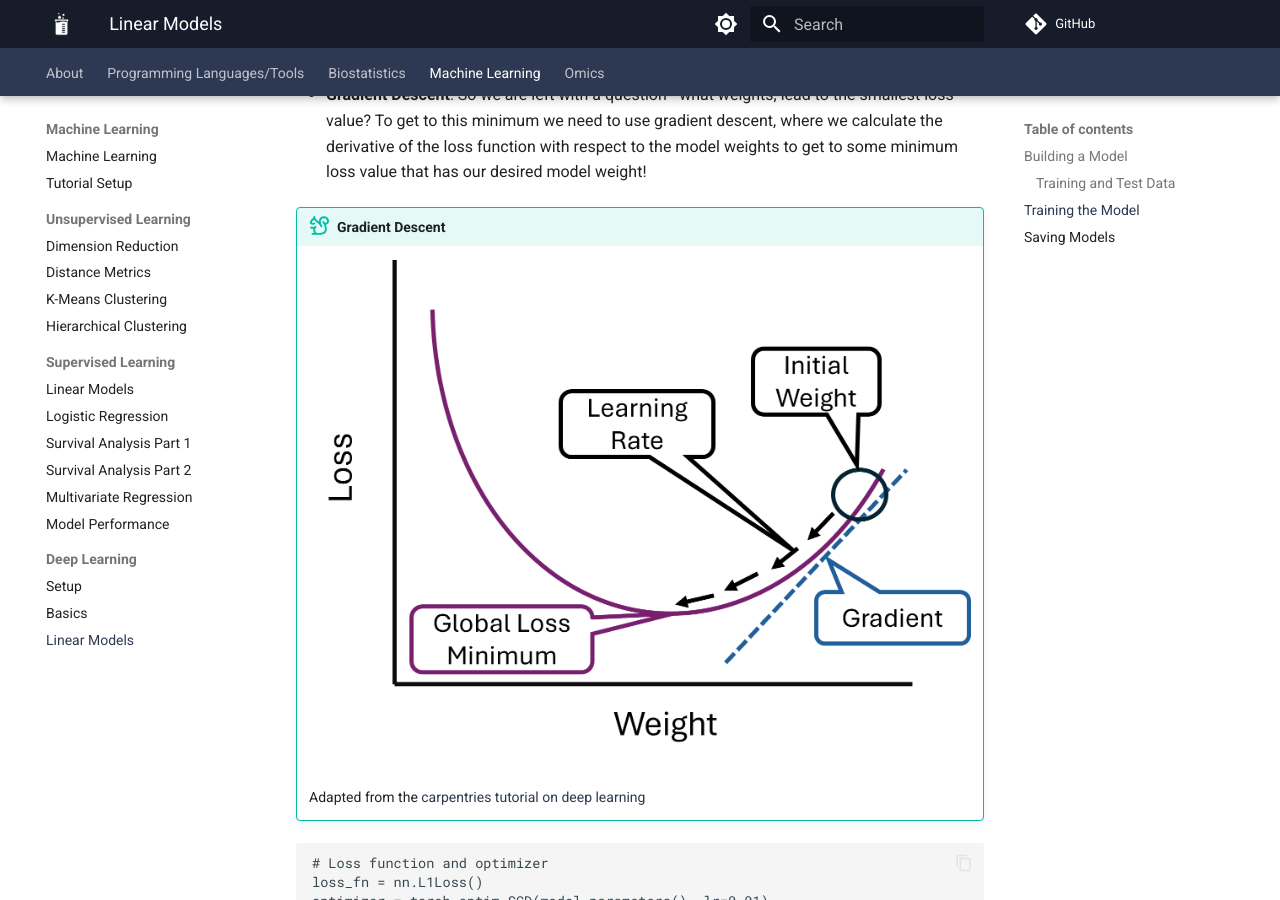
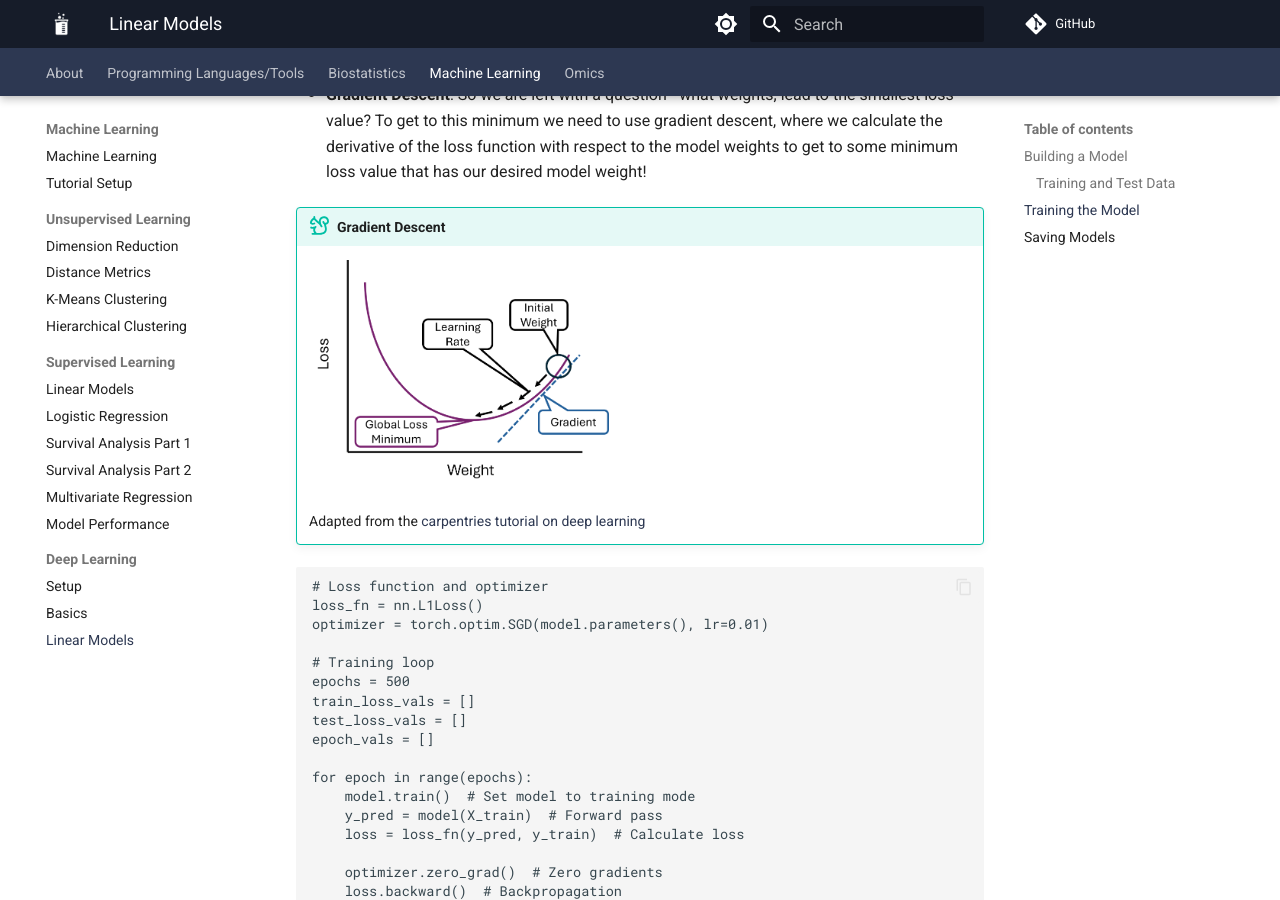
Before and after one commit to comp-tox-jhu/CompToxLab, an MkDocs documentation site: the page built from docs/machine_learning/deep_learning/02_linear_model.md, in a window 1280 px wide and 900 px high, scrolled down 2341 px. Built offline with MkDocs 1.6.1 and Material for MkDocs 9.7.7, drawn with Linux system fonts in a browser that asks for light colours; comment, search, counter and statistics services are not loaded.

Commit message:
Update 02_linear_model.md

```diff
--- a/docs/machine_learning/deep_learning/02_linear_model.md
+++ b/docs/machine_learning/deep_learning/02_linear_model.md
@@ -89,7 +89,7 @@ Ok so we have the shell of a model, now we need to train it on our data so that
 - **Gradient Descent**: So we are left with a question - what weights, lead to the smallest loss value? To get to this minimum we need to use gradient descent, where we calculate the derivative of the loss function with respect to the model weights to get to some minimum loss value that has our desired model weight!
 
 !!! tip "Gradient Descent"
-    ![](./img/gradient_descent.png)
+    ![](./img/gradient_descent.png){width="300"}
 
     Adapted from the [carpentries tutorial on deep learning](https://carpentries-incubator.github.io/deep-learning-intro/3-monitor-the-model.html)
 
```
